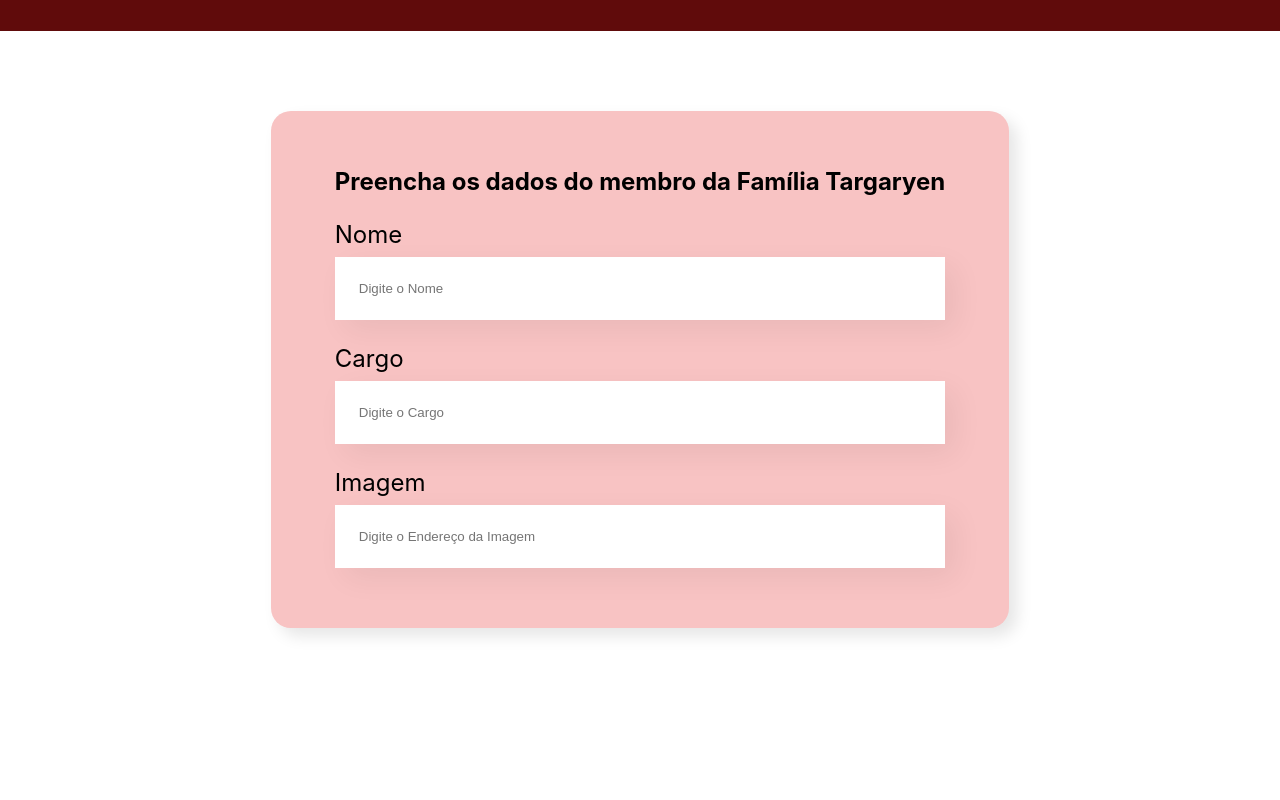
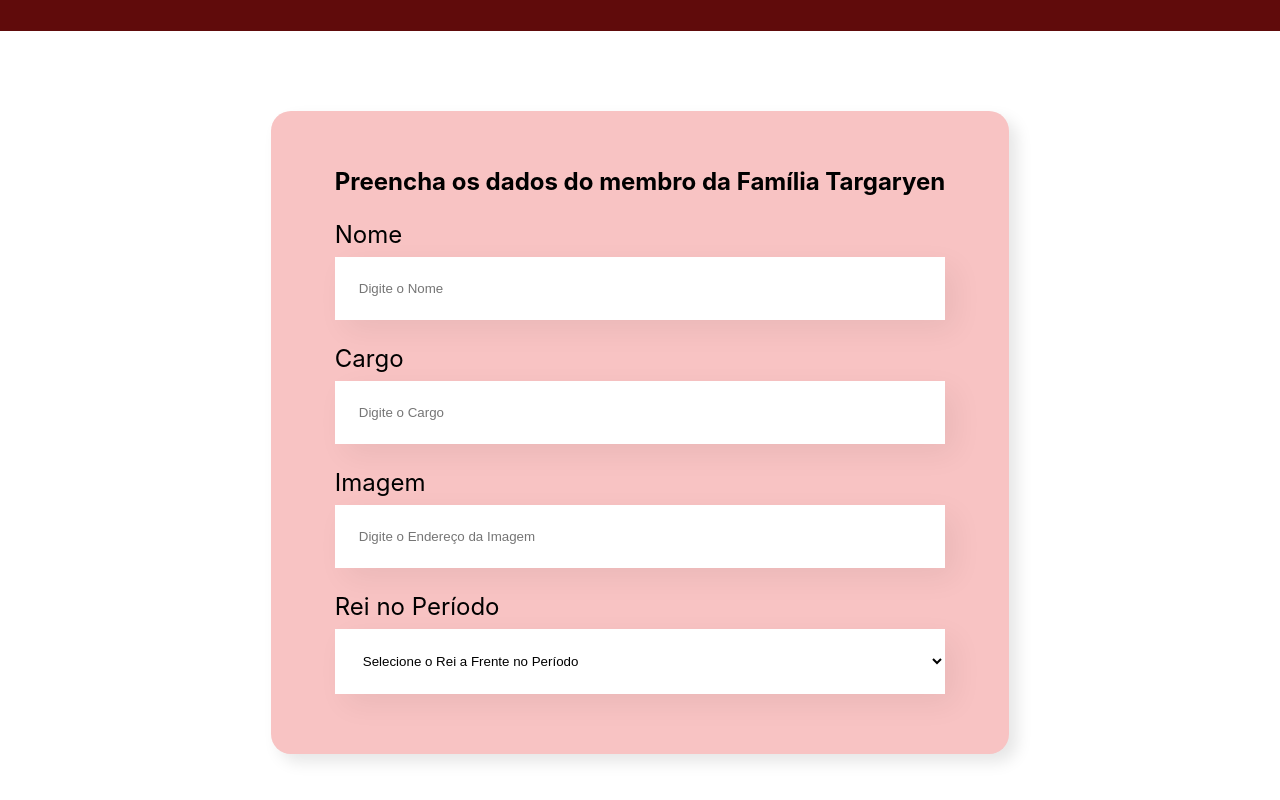
Before and after one commit to ViniwDOrazio/alura-react-javascript, a JavaScript app in the folder organo/: page / in a window 1280 px wide. Shown: the part 467-1267 px from the top of the page. Before the commit the page ends 1175 px from the top, so only its background shows below. Built offline with nearby package versions, Linux system fonts and the light colour scheme; the HTML template or start-up script is replaced by a standard one.

Commit message:
aula02-03

```diff
--- /dev/null
+++ b/organo/src/componentes/ComboBox/ComboBox.css
@@ -0,0 +1,18 @@
+.combo-box{
+    margin: 24px 0px;
+    font-size: 24px;
+}
+
+.combo-box label{
+    display: block;
+    margin-bottom: 8px;
+}
+
+.combo-box select{
+    background-color: white;
+    box-shadow: 10px 10px 30px rgba(0, 0, 0, 0.06);
+    width: 100%;
+    border: none;
+    padding: 24px;
+    box-sizing: border-box;
+}
--- /dev/null
+++ b/organo/src/componentes/ComboBox/index.js
@@ -0,0 +1,17 @@
+import './ComboBox.css';
+
+const ComboBox = (props) => {
+    return (
+        <div className="combo-box">
+            <label>{props.label}</label>
+            <select defaultValue={props.placeholder}>
+                <option disabled selected readOnly>{props.placeholder}</option>
+
+                {props.itens.map(item => <option key={item}>{item}</option>)}
+
+            </select>
+        </div>
+    )
+}
+
+export default ComboBox;
--- a/organo/src/componentes/FormularioPessoa/index.js
+++ b/organo/src/componentes/FormularioPessoa/index.js
@@ -1,6 +1,8 @@
 import CampoTexto from '../CampoTexto';
+import ComboBox from '../ComboBox';
 import './FormularioPessoa.css';
-const FormularioColaborador = (props) => {
+const FormularioPessoa = (props) => {
+    const reizinho = ['rei 1', 'rei 2', 'rei 3'];
     return (
         <section className='formulario-pessoa'>
             <form>
@@ -8,9 +10,10 @@
                 <CampoTexto label="Nome" placeholder="Digite o Nome" />
                 <CampoTexto label="Cargo" placeholder="Digite o Cargo" />
                 <CampoTexto label="Imagem" placeholder="Digite o Endereço da Imagem" />
+                <ComboBox  label="Rei no Período" placeholder="Selecione o Rei a Frente no Período" itens={reizinho}/>
             </form>
         </section>
     )
 }
 
-export default FormularioColaborador;
+export default FormularioPessoa;
```
